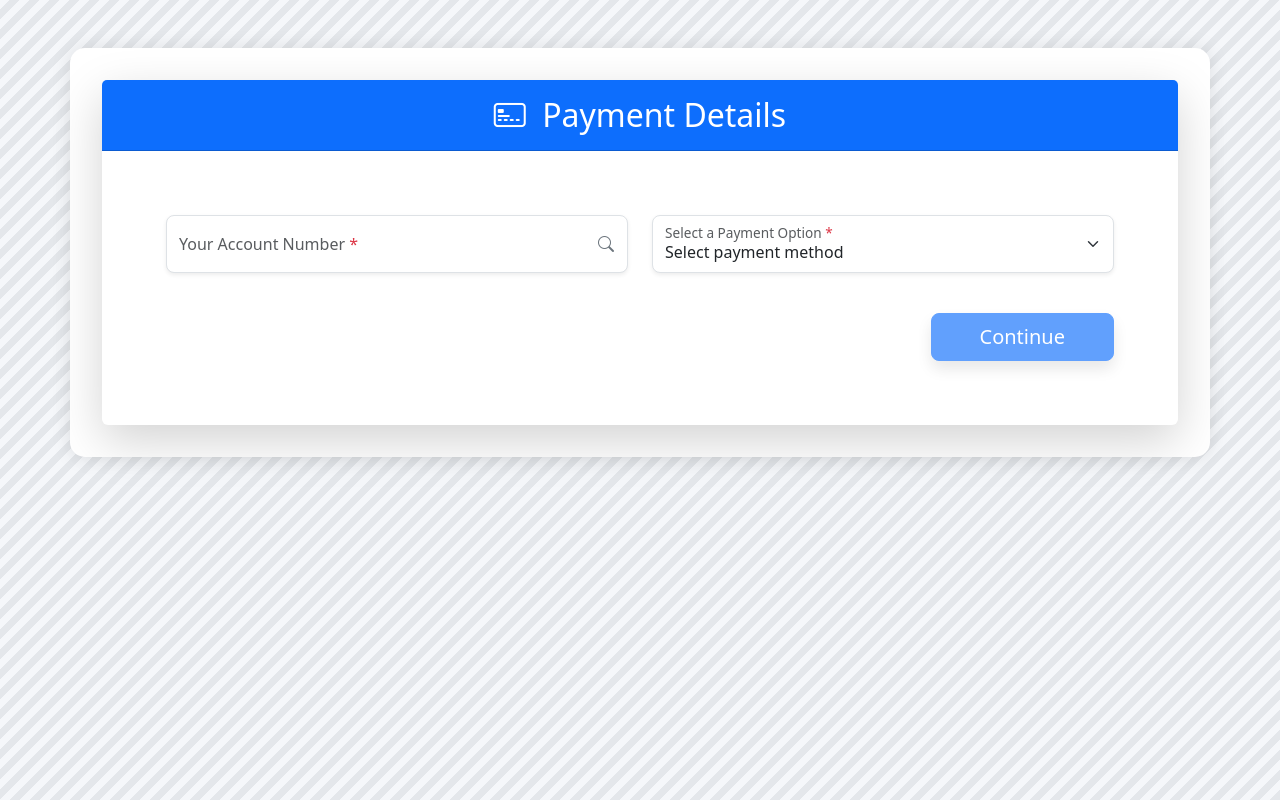
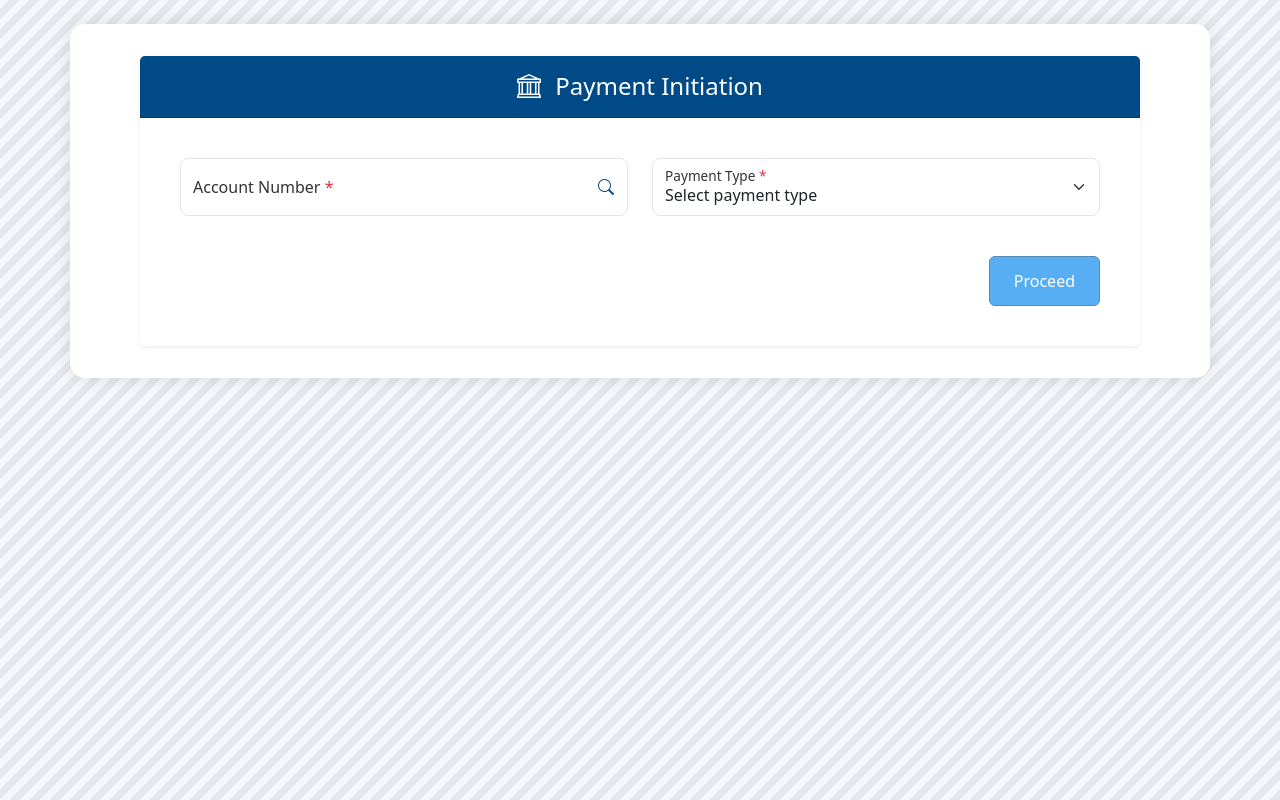
Before and after one commit to kanishkarthik/dotnet-to-angular-migration, an Angular app in the folder AngularApp/: page /intial-form in a window 1280 px wide. Built offline with nearby package versions, Linux system fonts and the light colour scheme.

Commit message:
Enhance dynamic form with stepper view toggle; update styles and improve accessibility for payment details

```diff
--- a/AngularApp/src/app/dynamic-form/dynamic-form.component.scss
+++ b/AngularApp/src/app/dynamic-form/dynamic-form.component.scss
@@ -1,15 +1,15 @@
 :host {
-  --primary-color: #4f46e5;
-  --primary-dark: #4338ca;
-  --secondary-color: #64748b;
-  --success-color: #059669;
-  --warning-color: #d97706;
-  --error-color: #dc2626;
-  --background-start: #a5b4fc;
-  --background-end: #818cf8;
-  --card-background: rgba(255, 255, 255, 0.95);
-  --text-primary: #1e293b;
-  --text-secondary: #64748b;
+  --primary-color: #1a5f7a;
+  --primary-dark: #134257;
+  --secondary-color: #666666;
+  --success-color: #2e7d32;
+  --warning-color: #ed6c02;
+  --error-color: #d32f2f;
+  --background-start: #f5f7fa;
+  --background-end: #e4e9f2;
+  --card-background: rgba(255, 255, 255, 0.98);
+  --text-primary: #2c3e50;
+  --text-secondary: #505a66;
 }
 
 body {
@@ -28,17 +28,19 @@
 }
 
 .card {
-  backdrop-filter: blur(10px);
-  border: 1px solid rgba(255, 255, 255, 0.2);
+  backdrop-filter: blur(5px);
+  border: 1px solid rgba(26, 95, 122, 0.1);
   border-radius: 24px;
   background: var(--card-background);
   box-shadow: 0 8px 32px rgba(0, 0, 0, 0.1);
   animation: fadeIn 0.5s ease-out;
+  overflow: hidden; // Add this line
 
   &-header {
     background: linear-gradient(135deg, var(--primary-color), var(--primary-dark));
     border-radius: 24px 24px 0 0;
     padding: 2rem;
+    margin: -1px; // Add this line
 
     h2 {
       font-size: 2rem;
@@ -106,6 +108,13 @@
   backdrop-filter: blur(5px);
   background: rgba(255, 255, 255, 0.9);
 
+  &:-webkit-autofill,
+  &:-webkit-autofill:hover,
+  &:-webkit-autofill:focus {
+    -webkit-box-shadow: 0 0 0px 1000px rgba(255, 255, 255, 0.9) inset;
+    transition: background-color 5000s ease-in-out 0s;
+  }
+
   &:focus {
     border-color: var(--primary-color);
     box-shadow: 0 0 0 4px rgba(79, 70, 229, 0.1);
@@ -168,17 +177,30 @@
   }
 }
 
+.btn-outline-light {
+  &:hover {
+    background-color: rgba(255, 255, 255, 0.1);
+    transform: translateY(-1px);
+  }
+
+  i {
+    margin-right: 0.5rem;
+  }
+}
+
 .modal {
   .modal-content {
     border-radius: 24px;
     backdrop-filter: blur(10px);
-    background: rgba(255, 255, 255, 0.95);
+    background: rgba(255, 255, 255, 0.98);
     box-shadow: 0 10px 40px rgba(0, 0, 0, 0.1);
+    overflow: hidden; // Add this line
 
     .modal-header {
       background: linear-gradient(135deg, var(--primary-color), var(--primary-dark));
       border-radius: 24px 24px 0 0;
       padding: 1.5rem;
+      margin: -1px; // Add this line
 
       .modal-title {
         color: white;
@@ -214,7 +236,7 @@
 
   tbody tr {
     &:hover {
-      background: rgba(79, 70, 229, 0.05);
+      background: rgba(26, 95, 122, 0.05);
       transform: scale(1.01);
     }
   }
@@ -236,6 +258,10 @@
 @keyframes fadeIn {
   from { opacity: 0; transform: translateY(20px); }
   to { opacity: 1; transform: translateY(0); }
+}
+
+.card-body > div {
+  transition: opacity 0.3s ease;
 }
 
 .stepper-wrapper {
--- a/AngularApp/src/app/dynamic-form/dynamic-form.component.ts
+++ b/AngularApp/src/app/dynamic-form/dynamic-form.component.ts
@@ -28,6 +28,8 @@
   lookupData: any[] = [];
   currentStep: number = 0;
   steps: any[] = [];
+  isStepperView: boolean = true;
+
   constructor(private http: HttpClient, private fb: FormBuilder) {
   }
 
@@ -291,4 +293,8 @@
       this.steps[this.currentStep].active = true;
     }
   }
+
+  toggleView(): void {
+    this.isStepperView = !this.isStepperView;
+  }
 }
--- a/AngularApp/src/app/initial-form/initial-form.component.html
+++ b/AngularApp/src/app/initial-form/initial-form.component.html
@@ -1,53 +1,52 @@
-<div class="container mt-5 mb-5">
-  <div class="card shadow-lg border-0">
-    <div class="card-header bg-primary text-white py-3">
-      <h2 class="mb-0 text-center fw-light">
-        <i class="bi bi-credit-card-2-front me-2"></i>
-        Payment Details
+<div class="container mt-4 mb-5">
+  <div class="card shadow-sm border-0">
+    <div class="card-header py-3">
+      <h2 class="mb-0 text-center text-white fs-4">
+        <i class="bi bi-bank me-2"></i>
+        Payment Initiation
       </h2>
     </div>
 
-    <div class="card-body p-4 p-md-5">
+    <div class="card-body p-4">
       <form [formGroup]="form" (ngSubmit)="onSubmit()" class="p-3">
         <div class="row g-4">
-          <!-- Account Number Field -->
           <div class="col-md-6">
             <div class="form-floating position-relative">
               <input
                 id="accountNumber"
                 formControlName="accountNumber"
                 type="text"
-                class="form-control shadow-sm"
-                placeholder="Enter your account number"
+                class="form-control"
+                placeholder="Select your account"
+                [readOnly]="true"
+                (click)="openLookupModal('accountNumber')"
                 required
                 readonly
               />
-              <label for="accountNumber" class="text-muted">Your Account Number <span class="text-danger">*</span></label>
+              <label for="accountNumber">Account Number <span class="text-danger">*</span></label>
               <button class="lookup-button position-absolute end-0 top-50 translate-middle-y me-2"
                 type="button"
-                (click)="openLookupModal('accountNumber')"
-                title="Search Account">
+                (click)="openLookupModal('accountNumber')">
                 <i class="bi bi-search"></i>
               </button>
             </div>
           </div>
 
-          <!-- Payment Method Dropdown -->
           <div class="col-md-6">
             <div class="form-floating">
               <select
                 id="paymentMethod"
                 formControlName="paymentMethod"
-                class="form-select shadow-sm"
+                class="form-select"
                 (change)="onPaymentMethodChange($event)"
                 required
               >
-                <option value="">Select payment method</option>
+                <option value="">Select payment type</option>
                 <option *ngFor="let method of paymentMethods" [value]="method.code">
                   {{ method.name }}
                 </option>
               </select>
-              <label for="paymentMethod" class="text-muted">Select a Payment Option <span class="text-danger">*</span></label>
+              <label for="paymentMethod">Payment Type <span class="text-danger">*</span></label>
             </div>
           </div>
         </div>
@@ -57,15 +56,17 @@
         <input type="hidden" formControlName="paymentMethodDescription"/>
         <input type="hidden" formControlName="countryCode"/>
 
-        <!-- Submit Button -->
-        <div class="d-flex justify-content-end mt-4">
+        <div class="d-flex justify-content-between mt-4">
+          <button type="button" class="btn btn-outline-secondary px-4" style="visibility: hidden;">
+            Cancel
+          </button>
           <button type="submit"
                   [disabled]="!form.valid || isSubmitting"
-                  class="btn btn-primary btn-lg shadow px-5">
-            <span *ngIf="!isSubmitting">Continue</span>
+                  class="btn btn-primary px-4">
+            <span *ngIf="!isSubmitting">Proceed</span>
             <span *ngIf="isSubmitting">
               <span class="spinner-border spinner-border-sm me-2" role="status" aria-hidden="true"></span>
-              Processing...
+              Processing
             </span>
           </button>
         </div>
@@ -75,22 +76,22 @@
 </div>
 
 <!-- Lookup Modal -->
-<div class="modal fade" id="lookupModal" tabindex="-1" aria-labelledby="lookupModalLabel" aria-hidden="true">
+<div class="modal fade" id="lookupModal" tabindex="-1">
   <div class="modal-dialog modal-lg modal-dialog-centered">
-    <div class="modal-content shadow">
-      <div class="modal-header bg-light">
-        <h5 class="modal-title fw-normal" id="lookupModalLabel">
+    <div class="modal-content">
+      <div class="modal-header">
+        <h5 class="modal-title">
           <i class="bi bi-search me-2"></i>
-          Select Your Account
+          Select Account
         </h5>
-        <button type="button" class="btn-close" data-bs-dismiss="modal" aria-label="Close"></button>
+        <button type="button" class="btn-close btn-close-white" data-bs-dismiss="modal"></button>
       </div>
       <div class="modal-body p-0">
         <div class="table-responsive">
           <table class="table table-hover mb-0">
-            <thead class="table-light">
+            <thead>
               <tr>
-                <th *ngFor="let header of lookupHeaders" class="fw-semibold">
+                <th *ngFor="let header of lookupHeaders">
                   {{ header.toString().charAt(0).toUpperCase() + header.toString().slice(1) }}
                 </th>
               </tr>
--- a/AngularApp/src/app/initial-form/initial-form.component.scss
+++ b/AngularApp/src/app/initial-form/initial-form.component.scss
@@ -1,3 +1,13 @@
+:host {
+  --bank-primary: #004b87;
+  --bank-secondary: #00a0dc;
+  --bank-success: #007856;
+  --bank-warning: #f2a900;
+  --bank-error: #cc0000;
+  --bank-text: #333333;
+  --bank-border: #e5e5e5;
+}
+
 .container {
   background: white;
   border-radius: 15px;
@@ -5,16 +15,31 @@
   box-shadow: 0 0 20px rgba(0, 0, 0, 0.1);
 }
 
+.card {
+  max-width: 1000px;
+  margin: 0 auto;
+
+  .card-header {
+    background-color: var(--bank-primary) !important;
+  }
+}
+
 .form-floating {
   margin-bottom: 1rem;
 
+  > label {
+    color: var(--bank-text);
+    font-weight: 500;
+  }
+
   input, select {
     border-radius: 8px;
-    border: 1px solid #dee2e6;
+    border: 1px solid var(--bank-border);
+    height: 56px;
 
     &:focus {
-      box-shadow: 0 0 0 0.2rem rgba(0, 123, 255, 0.25);
-      border-color: #80bdff;
+      box-shadow: 0 0 0 0.2rem rgba(0, 75, 135, 0.25);
+      border-color: var(--bank-secondary);
     }
   }
 }
@@ -35,12 +60,27 @@
 .lookup-button {
   background: none;
   border: none;
-  color: #6c757d;
+  color: var(--bank-primary);
   transition: all 0.2s ease;
 
   &:hover {
-    color: #0d6efd;
+    color: var(--bank-secondary);
     transform: scale(1.1);
+  }
+}
+
+.btn-primary {
+  background-color: var(--bank-primary);
+  border-color: var(--bank-primary);
+  font-weight: 500;
+  padding: 12px 30px;
+
+  &:hover {
+    background-color: darken(#004b87, 10%);
+  }
+
+  &:disabled {
+    background-color: lighten(#004b87, 20%);
   }
 }
 
@@ -50,6 +90,8 @@
 
   .modal-header {
     background: linear-gradient(135deg, #0d6efd, #0a58ca);
+    background-color: var(--bank-primary);
+    color: white;
   }
 
   .table {
@@ -58,13 +100,16 @@
     thead th {
       background: #f8f9fa;
       border-top: none;
+      background-color: #f8f9fa;
+      color: var(--bank-text);
+      font-weight: 600;
     }
 
     tbody tr {
       transition: background-color 0.2s ease;
 
       &:hover {
-        background-color: #f0f7ff;
+        background-color: rgba(0, 75, 135, 0.05);
       }
     }
   }
```
Also changed, not shown: AngularApp/src/app/dynamic-form/dynamic-form.component.html (+116 -10 lines).
